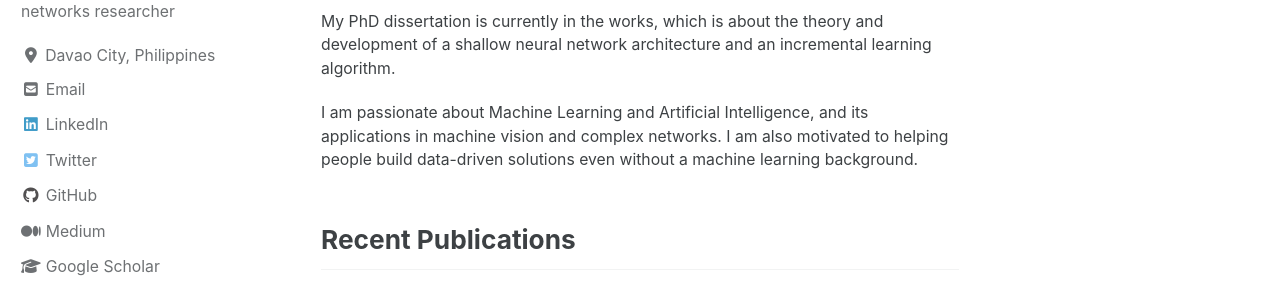
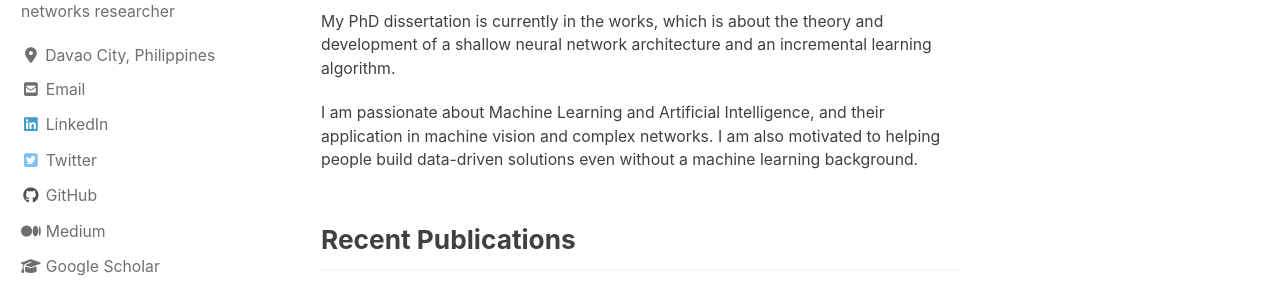
Before and after one commit to glenngara/glenngara.github.io, a Jekyll site: the page built from _pages/home.md, in a window 1280 px wide and 900 px high. Shown: the part 355-640 px from the top of the window. Built offline with Jekyll 4.4.1, drawn with Linux system fonts in a browser that asks for light colours; cached includes are drawn as plain includes; nearby versions of some CDN libraries.

Commit message:
uupdated homepage

```diff
--- a/_pages/home.md
+++ b/_pages/home.md
@@ -9,7 +9,7 @@ I am a Machine Learning Engineer of [SpeechTherapy.Ai](https://lifetimefluency.c
 
 My PhD dissertation is currently in the works, which is about the theory and development of a shallow neural network architecture and an incremental learning algorithm.
 
-I am passionate about Machine Learning and Artificial Intelligence, and its applications in machine vision and complex networks. I am also motivated to helping people build data-driven solutions even without a machine learning background.
+I am passionate about Machine Learning and Artificial Intelligence, and their application in machine vision and complex networks. I am also motivated to helping people build data-driven solutions even without a machine learning background.
 
 Recent Publications
 ------
```
